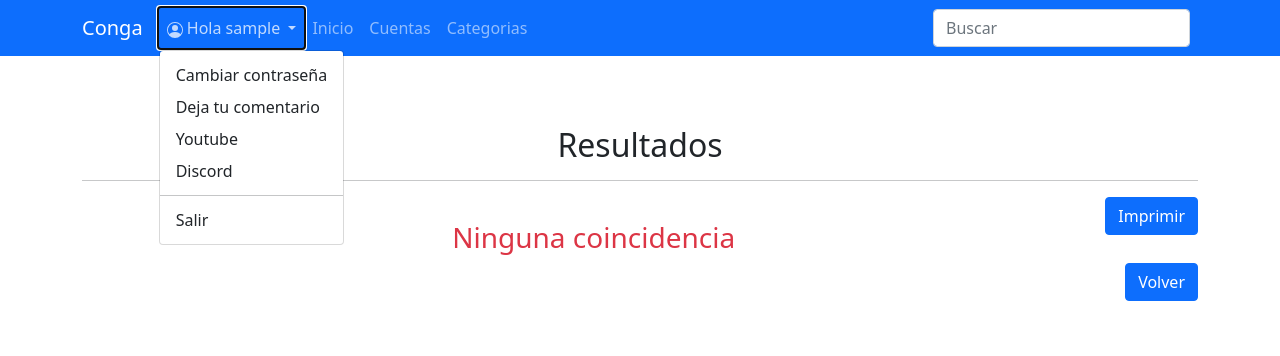
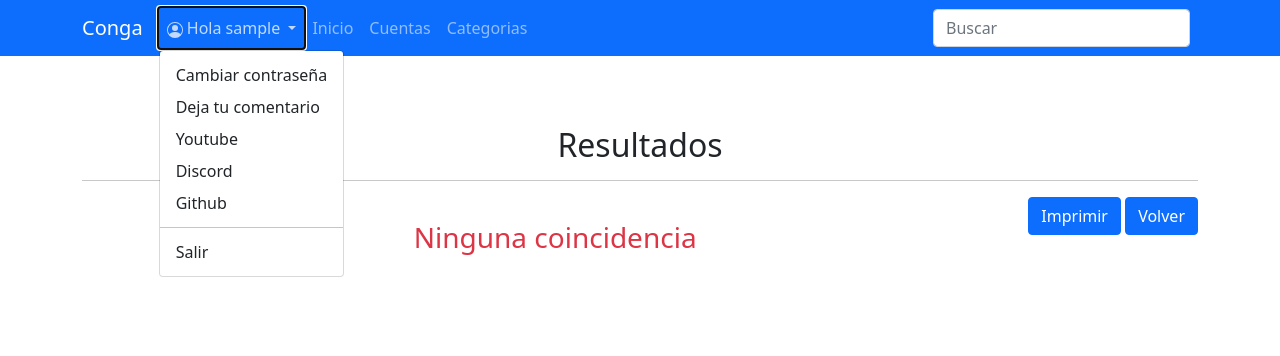
Before and after one commit to Coihue555/Conga, a PHP site: page /search.php in a window 1280 px wide, after a click that opens the changed part. Shown: the top 356 px of the page. Run offline with PHP 8.4, Linux system fonts and the light colour scheme; the visitor is signed in with stand-in values (Sample User, id 1); data that the repository does not hold is empty; a stand-in replaces the project's code that opens the database connection.

Commit message:
Smol fixes

```diff
--- a/categorias.php
+++ b/categorias.php
@@ -5,6 +5,7 @@
     include 'config.php';
 
 	$tabla ="categorias";
+	$orderBY="id";
 	$user=$_SESSION["username"];
 	include 'tabla.php';
 
--- a/cuentas.php
+++ b/cuentas.php
@@ -5,6 +5,7 @@
     include 'config.php';
 
 	$tabla ="cuentas";
+	$orderBY="id";
 	$user=$_SESSION["username"];
 	include 'tabla.php';
 
--- a/navbar.php
+++ b/navbar.php
@@ -15,9 +15,10 @@
             </a>
             <ul class="dropdown-menu" aria-labelledby="navbarDropdown">
               <li><a class="dropdown-item" href="rstpwrd.php">Cambiar contraseña</a></li>
-              <li><a class="dropdown-item" href="https://octarinecode.com/#contact">Deja tu comentario</a></li>
-              <li><a class="dropdown-item" href="https://www.youtube.com/c/OctarineCode">Youtube</a></li>
-              <li><a class="dropdown-item" href="https://discord.gg/EPXR5QzNz3">Discord</a></li>
+              <li><a class="dropdown-item" target="_blank" href="https://octarinecode.com/#contact">Deja tu comentario</a></li>
+              <li><a class="dropdown-item" target="_blank" href="https://www.youtube.com/c/OctarineCode">Youtube</a></li>
+              <li><a class="dropdown-item" target="_blank" href="https://discord.gg/EPXR5QzNz3">Discord</a></li>
+              <li><a class="dropdown-item" target="_blank" href="https://github.com/Coihue555/Conga">Github</a></li>
               <li><hr class="dropdown-divider"></li>
               <li><a class="dropdown-item" href="logout.php">Salir</a></li>
             </ul>
--- a/search.php
+++ b/search.php
@@ -4,6 +4,7 @@
     include 'sesion.php';
     include 'config.php';
 	$tabla ="movimientos";
+	$orderBY="id";
 	$user=$_SESSION["username"];
 	include 'tabla.php';
 
@@ -35,6 +36,7 @@
 				<table class="table"><hr>
 				<div style="float:right;">
                                 <button type="button" class="btn btn-primary" onclick="print()">Imprimir</button>
+								<a href="stock.php" class="btn btn-primary">Volver</a>
                             </div>
 					<br>
 				<!-- Modal -->
@@ -59,6 +61,7 @@
 							</div>
 							<div class="modal-footer">
 								<button type="button" class="btn btn-default" data-dismiss="modal">Cerrar</button>
+
 							</div>
 						</div>
 					</div>
@@ -66,7 +69,6 @@
 
 					<?php if(mysqli_num_rows($rows) < 1 ): ?>
 						<h3 class="text-danger text-center">Ninguna coincidencia</h3>
-						<a href="stock.php" class="btn btn-primary" style="float:right">Volver</a>
 					<?php else: ?>
 				<div class="col-md-12">
 				<table id="myTable">
--- a/tabla.php
+++ b/tabla.php
@@ -4,7 +4,7 @@
     $start = ($page > 1) ? ($page * $perPage) - $perPage : 0;
 
 
-    $sql = "select * from ".$tabla." WHERE usuario='".$user."' ORDER BY id DESC limit ".$start." , ".$perPage." ";
+    $sql = "select * from ".$tabla." WHERE usuario='".$user."' ORDER BY ".$orderBY." DESC limit ".$start." , ".$perPage." ";
     $total = $db->query("select * from ".$tabla." WHERE usuario='".$user."'")->num_rows;
     $pages = ceil($total / $perPage);
 
```
Also changed, not shown: stock.php (+9 -0 lines).
